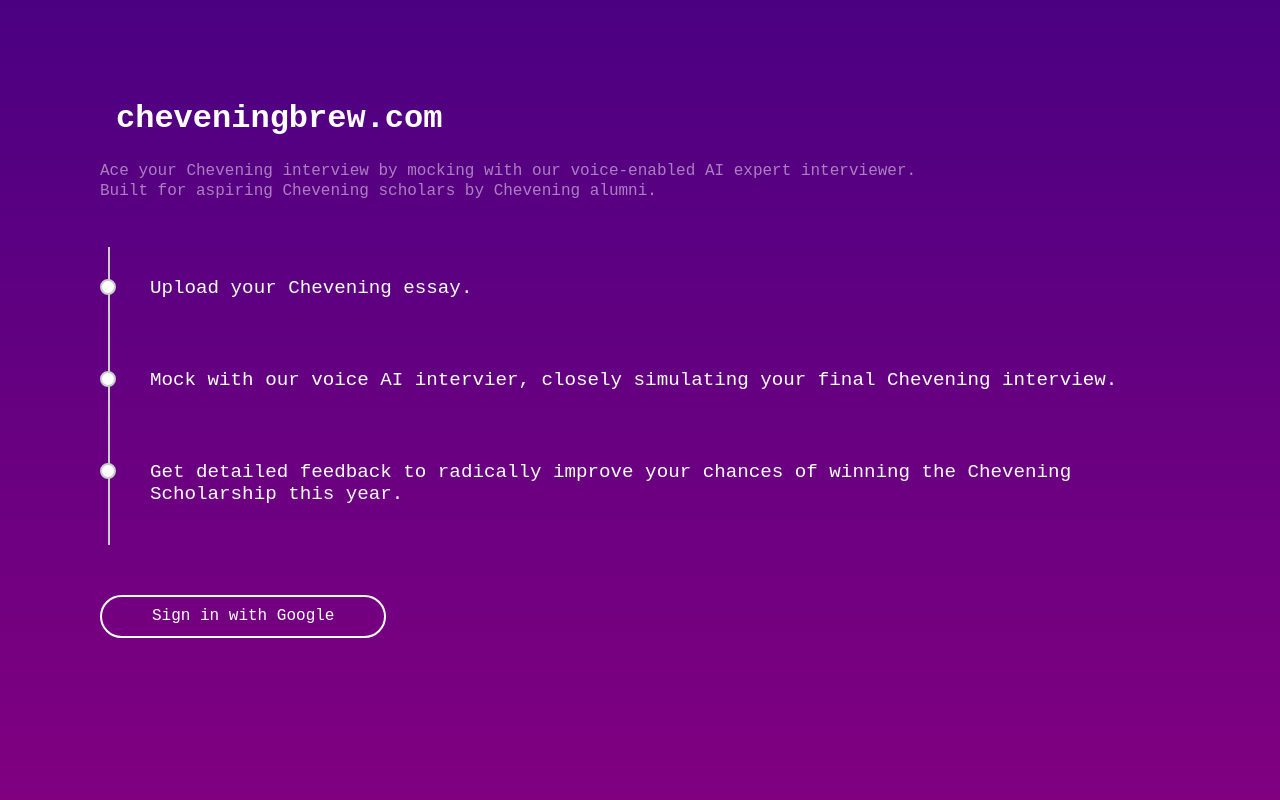
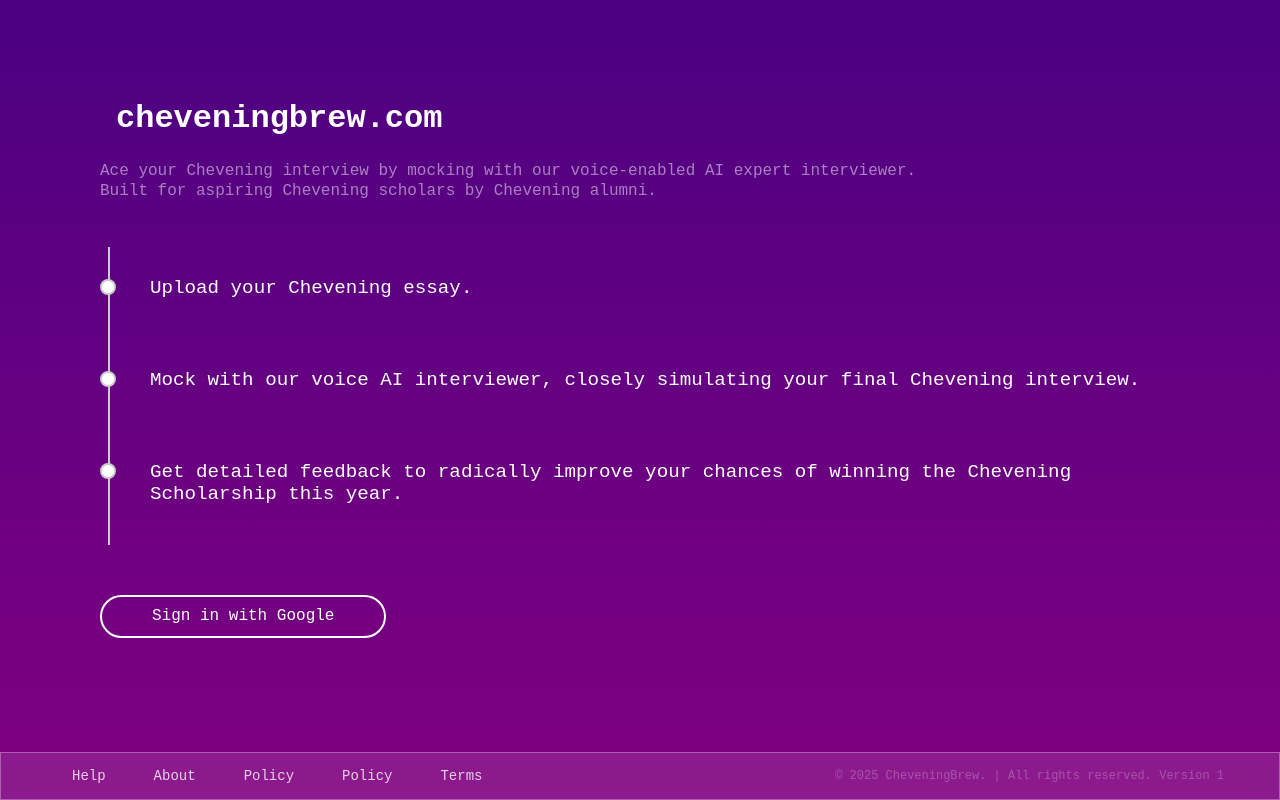
Before and after one commit to elihoole/cheveningbrew-interviewer, a React (Create React App) app: page / in a window 1280 px wide. Built offline with nearby package versions, Linux system fonts and the light colour scheme.

Commit message:
Your commit message

```diff
--- /dev/null
+++ b/src/components/Footer/Footer.css
@@ -0,0 +1,56 @@
+.glass {
+    background: rgba(255, 255, 255, 0.1);
+    backdrop-filter: blur(10px);
+  }
+
+  .footer-links {
+    display: flex;
+    flex-wrap: wrap;
+    justify-content: flex-start;
+    gap: 1rem;
+  }
+
+  .nav-link {
+    color: #fff;
+    text-decoration: none;
+    font-size: 14px;
+    opacity: 0.8;
+    transition: opacity 0.3s ease;
+  }
+
+  .nav-link:hover {
+    opacity: 1;
+    color: #dd0c7e;
+  }
+
+
+  .copyright {
+    text-align: right;
+    opacity: 0.5;
+    font-size: 12px;
+    margin-top: 1rem;
+  }
+
+  .container {
+    display: flex;
+    justify-content: space-between;
+    align-items: center;
+    padding: 0 1rem;
+    width: 100%;
+  }
+
+  @media (max-width: 768px) {
+    .container {
+      flex-direction: column;
+      align-items: center;
+    }
+
+    .footer-links {
+      justify-content: center;
+    }
+
+    .copyright {
+      text-align: center;
+      margin-top: 1rem;
+    }
+  }
--- /dev/null
+++ b/src/components/Footer/Footer.jsx
@@ -0,0 +1,29 @@
+import React from 'react';
+import { Link } from 'react-router-dom';
+import './Footer.css';
+
+const Footer = () => {
+  return (
+    <footer className="glass mt-auto py-6">
+      <div className="container flex flex-col md:flex-row justify-between items-center md:items-center relative">
+
+        {/* Links aligned to the left */}
+        <div className="footer-links flex flex-wrap justify-center gap-4 md:gap-6">
+          <Link to="/help" className="nav-link">Help</Link>
+          <Link to="/about" className="nav-link">About</Link>
+          <Link to="/refund" className="nav-link">Policy</Link>
+          <Link to="/privacy" className="nav-link">Policy</Link>
+          <Link to="/terms" className="nav-link">Terms</Link>
+        </div>
+
+        {/* Copyright aligned to the right-bottom corner */}
+        <div className="copyright text-center md:text-right opacity-50 text-sm mt-4 md:mt-0">
+          <p>© {new Date().getFullYear()} CheveningBrew. | All rights reserved. Version 1</p>
+        </div>
+
+      </div>
+    </footer>
+  );
+};
+
+export default Footer;
--- a/src/layouts/MainLayout.jsx
+++ b/src/layouts/MainLayout.jsx
@@ -1,14 +1,18 @@
 import React from "react";
 import Tabs from "../components/Header/Tabs/Tabs";
+import Footer from "../components/Footer/Footer";
 import styles from "./MainLayout.module.css";
 
 const MainLayout = ({ children }) => {
   return (
-    <div className={styles.mainLayout}>
-      <div className={styles.navigationContainer}>
-        <Tabs />
+    <div className={styles.pageContainer}>
+      <div className={styles.mainLayout}>
+        <div className={styles.navigationContainer}>
+          <Tabs />
+        </div>
+        <div className={styles.contentContainer}>{children}</div>
       </div>
-      <div className={styles.contentContainer}>{children}</div>
+      <Footer /> {}
     </div>
   );
 };
--- a/src/layouts/MainLayout.module.css
+++ b/src/layouts/MainLayout.module.css
@@ -2,6 +2,7 @@
   background: linear-gradient(to bottom, #4b0082, #800080);
   min-height: 100vh;
   display: flex;
+  flex:1;
   flex-direction: row;
   justify-content: center;
   align-items: center;
@@ -54,3 +55,9 @@
     padding: 0.5rem;
   }
 }
+
+.pageContainer {
+  display: flex;
+  flex-direction: column;
+  min-height: 100vh;
+}
--- a/src/pages/Landing/LandingPage.jsx
+++ b/src/pages/Landing/LandingPage.jsx
@@ -1,8 +1,8 @@
 import React from "react";
 import { useNavigate } from "react-router-dom";
-import styles from "./LandingPage.module.css"; // Import the CSS Module
-
+import styles from "./LandingPage.module.css";
 import Logo from "../../components/Logo/Logo";
+import Footer from "../../components/Footer/Footer";
 
 const LandingPage = () => {
   const navigate = useNavigate();
@@ -12,24 +12,26 @@
       title: "Upload your Chevening essay.",
     },
     {
-      title:
-        "Mock with our voice AI intervier, closely simulating your final Chevening interview.",
+      title: "Mock with our voice AI interviewer, closely simulating your final Chevening interview.",
     },
     {
-      title:
-        "Get detailed feedback to radically  improve your chances of winning the Chevening Scholarship this year.",
+      title: "Get detailed feedback to radically improve your chances of winning the Chevening Scholarship this year.",
     },
   ];
 
   return (
+    <div className={styles.pageWrapper}>
       <div className={styles.container}>
-      <div className={styles.logoContainer}>  <Logo /> </div>
+        <div className={styles.logoContainer}>
+          <Logo />
+        </div>
 
         <p>
           Ace your Chevening interview by mocking with our voice-enabled AI expert
           interviewer. <br />
           Built for aspiring Chevening scholars by Chevening alumni.
         </p>
+
         {/* Timeline Section */}
         <div className={styles["timeline-container"]}>
           <div className={styles.timeline}>
@@ -54,6 +56,10 @@
           Sign in with Google
         </button>
       </div>
+
+      {/* Footer Section */}
+      <Footer />
+    </div>
   );
 };
 
--- a/src/pages/Landing/LandingPage.module.css
+++ b/src/pages/Landing/LandingPage.module.css
@@ -1,12 +1,18 @@
+/* Add a wrapper to contain both content and footer */
+.pageWrapper {
+  display: flex;
+  flex-direction: column;
+  min-height: 100vh;
+  background: linear-gradient(to bottom, #4b0082, #800080);
+}
+
 /* Style the main container */
-
 .container {
   display: flex;
   flex-direction: column;
   align-items: flex-start; /* Align items to the start (left side) */
   padding: 100px;
-  background: linear-gradient(to bottom, #4b0082, #800080);
-  min-height: 100vh;
+  flex-grow: 1; /* Allow it to grow and push footer down */
   color: white;
 }
 
@@ -89,7 +95,6 @@
 }
 
 /* Hover effect */
-/* Keep the hover effect */
 .landingPageButton:hover {
   background-color: white;
   color: #dd0c7e;
@@ -103,7 +108,6 @@
     flex-direction: column; /* Ensures items stack vertically */
     align-items: flex-start; /* Aligns items to the left */
   }
-
 
   .timeline-container {
     width: 100%;
```
Lines whose indentation alone changed are shown as unchanged.
